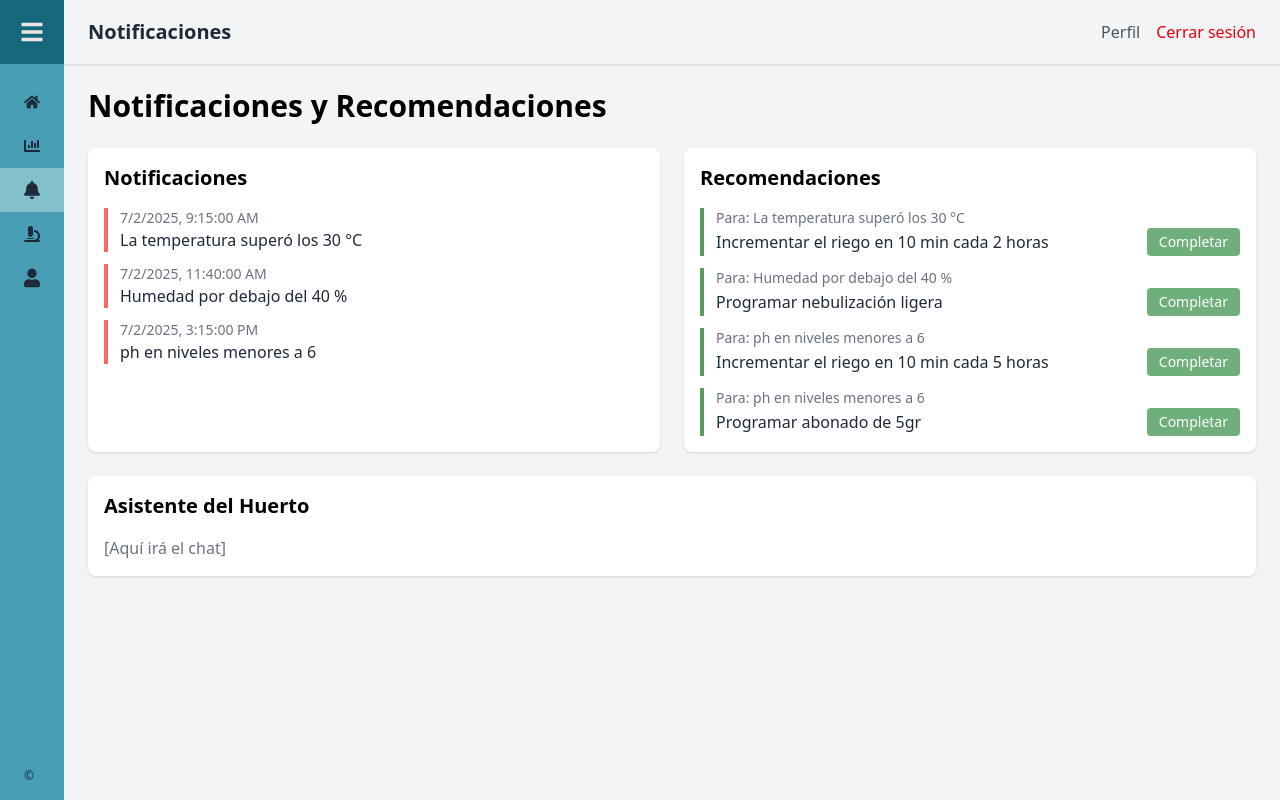
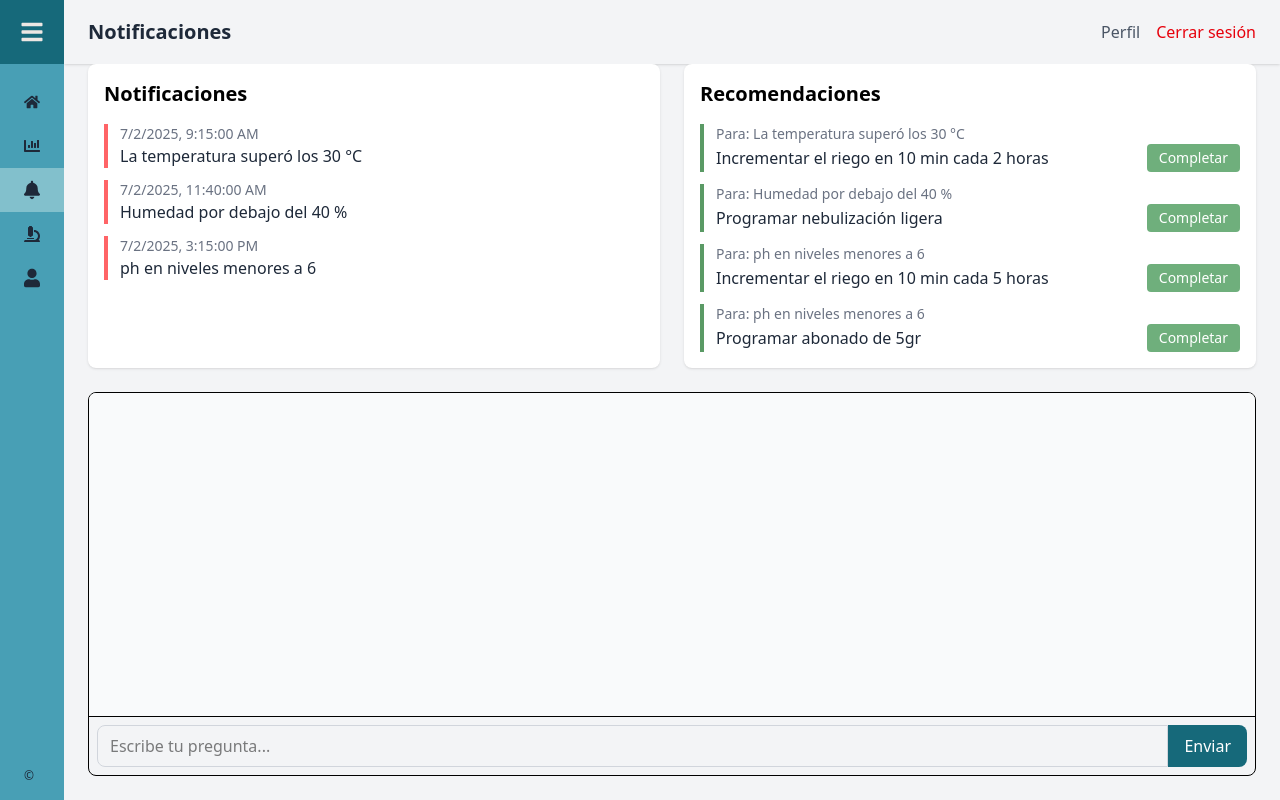
Before and after one commit to Manuel-GarCed/proyecto_tesis, a React (Vite) app: page /notifications in a window 1280 px wide. Built offline with nearby package versions, Linux system fonts and the light colour scheme; sample sign-in values are in the browser's storage.

Commit message:
Se añade chat mini-NLP

```diff
--- a/package.json
+++ b/package.json
@@ -10,8 +10,14 @@
     "preview": "vite preview"
   },
   "dependencies": {
+    "@nlpjs/basic": "^5.0.0-alpha.5",
+    "@nlpjs/core": "^5.0.0-alpha.5",
+    "@nlpjs/lang-es": "^5.0.0-alpha.5",
     "@tailwindcss/vite": "^4.1.10",
+    "events": "^3.3.0",
     "papaparse": "^5.5.3",
+    "path-browserify": "^1.0.1",
+    "process": "^0.11.10",
     "react": "^19.1.0",
     "react-dom": "^19.1.0",
     "react-icons": "^5.5.0",
--- /dev/null
+++ b/src/components/Chatbot.jsx
@@ -0,0 +1,71 @@
+import React, { useState, useRef, useEffect } from 'react';
+import { getBotResponse } from '../services/chatbotService';
+
+export default function Chatbot() {
+  const [messages, setMessages] = useState([]);
+  const [input, setInput]       = useState('');
+  const scrollRef = useRef(null);
+
+  // Hace scroll automático al final de la conversación
+  useEffect(() => {
+    scrollRef.current?.scrollIntoView({ behavior: 'smooth' });
+  }, [messages]);
+
+  const handleSend = async () => {
+    const text = input.trim();
+    if (!text) return;
+    // Añade el mensaje del usuario
+    setMessages(ms => [...ms, { from: 'user', text }]);
+    setInput('');
+    // Obtiene respuesta del bot
+    const reply = await getBotResponse(text);
+    setMessages(ms => [...ms, { from: 'bot', text: reply }]);
+  };
+
+  return (
+    <div className="flex flex-col h-full border rounded-lg overflow-hidden">
+      {/* Área de mensajes */}
+      <div className="flex-1 p-4 overflow-y-auto bg-gray-50">
+        {messages.map((m, i) => (
+          <div
+            key={i}
+            className={`my-2 flex ${m.from === 'user' ? 'justify-end' : 'justify-start'}`}
+          >
+            <div
+              className={`
+                inline-block px-3 py-2 rounded-lg shadow-sm max-w-xs
+                ${m.from === 'user'
+                  ? 'bg-cielo text-white'
+                  : 'bg-white text-gray-800'}
+              `}
+            >
+              {m.text}
+            </div>
+          </div>
+        ))}
+        <div ref={scrollRef} />
+      </div>
+
+      {/* Input y botón */}
+      <div className="p-2 border-t flex">
+        <input
+          type="text"
+          className="flex-1 rounded-l-lg border border-gray-300 px-3 py-2 focus:outline-none"
+          placeholder="Escribe tu pregunta..."
+          value={input}
+          onChange={e => setInput(e.target.value)}
+          onKeyDown={e => e.key === 'Enter' && handleSend()}
+        />
+        <button
+          onClick={handleSend}
+          className="
+            bg-cielo-oscuro text-white px-4 py-2 rounded-r-lg
+            hover:bg-cielo transition-colors
+          "
+        >
+          Enviar
+        </button>
+      </div>
+    </div>
+  );
+}
--- a/src/pages/Notifications.jsx
+++ b/src/pages/Notifications.jsx
@@ -4,6 +4,7 @@ import {
   recommendations as initialRecommendations
 } from '../data/alerts';
 import Modal from '../components/Modal';
+import Chatbot from '../components/Chatbot';
 
 export default function NotificationsPage() {
   // 1) Estado local para recomendaciones
@@ -86,10 +87,9 @@ export default function NotificationsPage() {
         </div>
       </div>
 
-      {/* --- Chatbot placeholder --- */}
-      <div className="bg-white p-4 rounded-lg shadow">
-        <h2 className="text-xl font-semibold mb-4">Asistente del Huerto</h2>
-        <p className="text-gray-500">[Aquí irá el chat]</p>
+      {/* --- Chatbot --- */}
+      <div className="h-96">  {/* altura fija o ajusta a tu gusto */}
+        <Chatbot />
       </div>
 
       {/* --- Modal de confirmación --- */}
--- /dev/null
+++ b/src/services/chatbotService.js
@@ -0,0 +1,37 @@
+/**
+ * Lista de patrones y sus respuestas.
+ * Cada entrada es [ Array<string|RegExp> patrones, string respuesta ]
+ */
+const rules = [
+  [
+    // intenciones de riego
+    [/regar/i, /agua/i, /riego?/i],
+    'Según las últimas lecturas, te recomiendo aplicar 200 mL de agua cada mañana.'
+  ],
+  [
+    // humedad
+    [/humedad/i, /moisture/i],
+    'La humedad actual es del 45 %. Podrías esperar un poco antes de regar.'
+  ],
+  [
+    // pH
+    [/pH/i, /ph[^a-z]/i],
+    'El pH actual es 6.8, dentro del rango óptimo (6.5 – 7.5).'
+  ]
+];
+
+/**
+ * Procesa el texto del usuario y devuelve la mejor respuesta.
+ * Si no encaja con nada, devuelve un fallback.
+ * @param {string} text
+ * @returns {Promise<string>}
+ */
+export async function getBotResponse(text) {
+  const t = text.trim();
+  for (const [patterns, answer] of rules) {
+    if (patterns.some(p => (p instanceof RegExp ? p.test(t) : t.includes(p)))) {
+      return answer;
+    }
+  }
+  return 'Lo siento, no entendí tu pregunta. ¿Podrías reformularla?';
+}
--- a/vite.config.js
+++ b/vite.config.js
@@ -1,6 +1,7 @@
 import { defineConfig } from 'vite'
 import react from '@vitejs/plugin-react'
 import tailwindcss from '@tailwindcss/vite';
+import { resolve } from 'path';
 
 // https://vite.dev/config/
 export default defineConfig({
@@ -8,4 +9,17 @@ export default defineConfig({
     react(),
     tailwindcss(),
   ],
+  resolve: {
+    alias: {
+      path:    resolve(__dirname, 'node_modules/path-browserify'),
+      events:  resolve(__dirname, 'node_modules/events'),
+
+    }
+  },
+  optimizeDeps: {
+    include: ['path-browserify', 'events'],
+  },
+  define: {
+    'process.env': {},
+  },
 })
```
Also changed, not shown: 1 other file (tests, documents, lock files or other folders).
